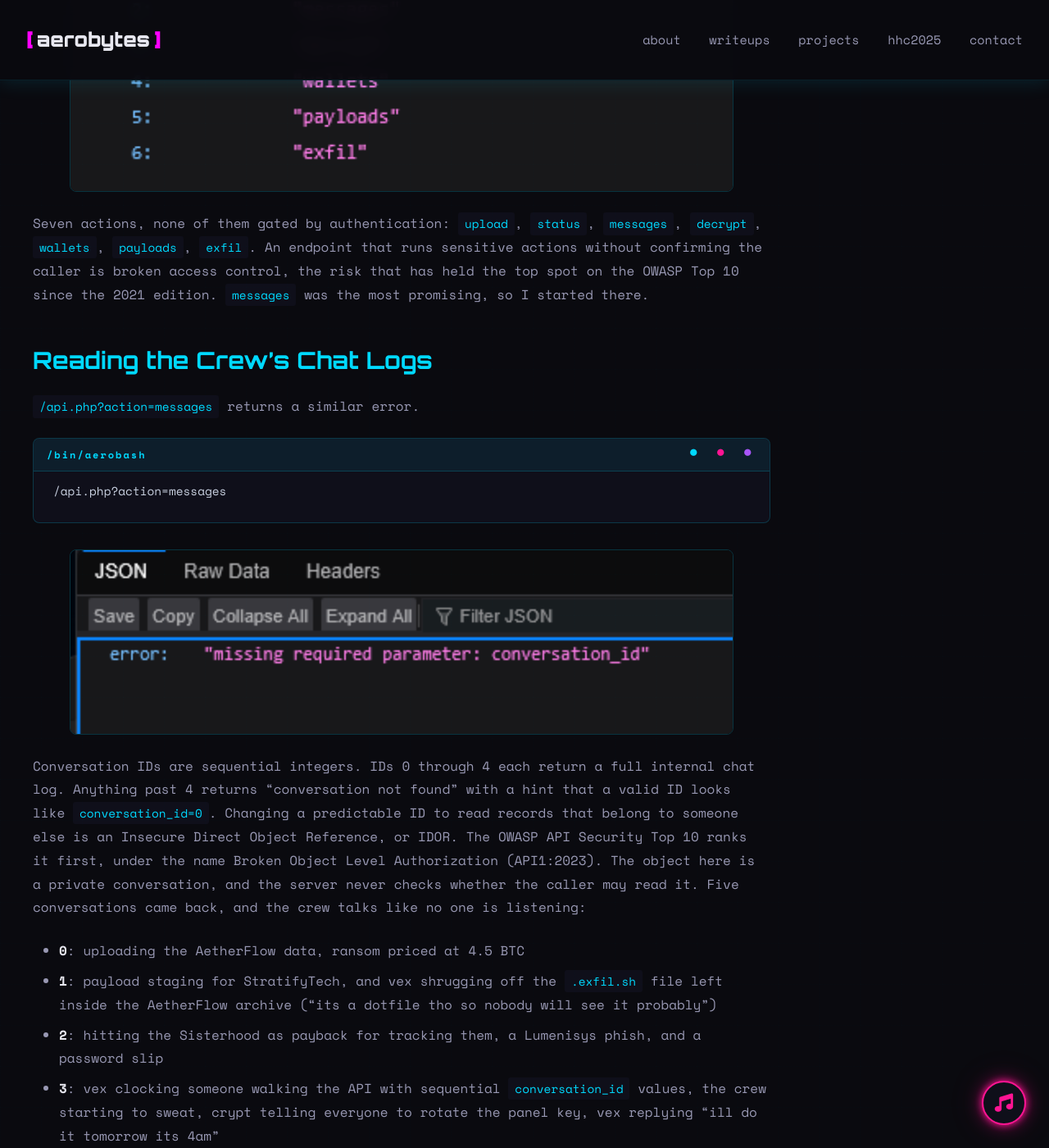
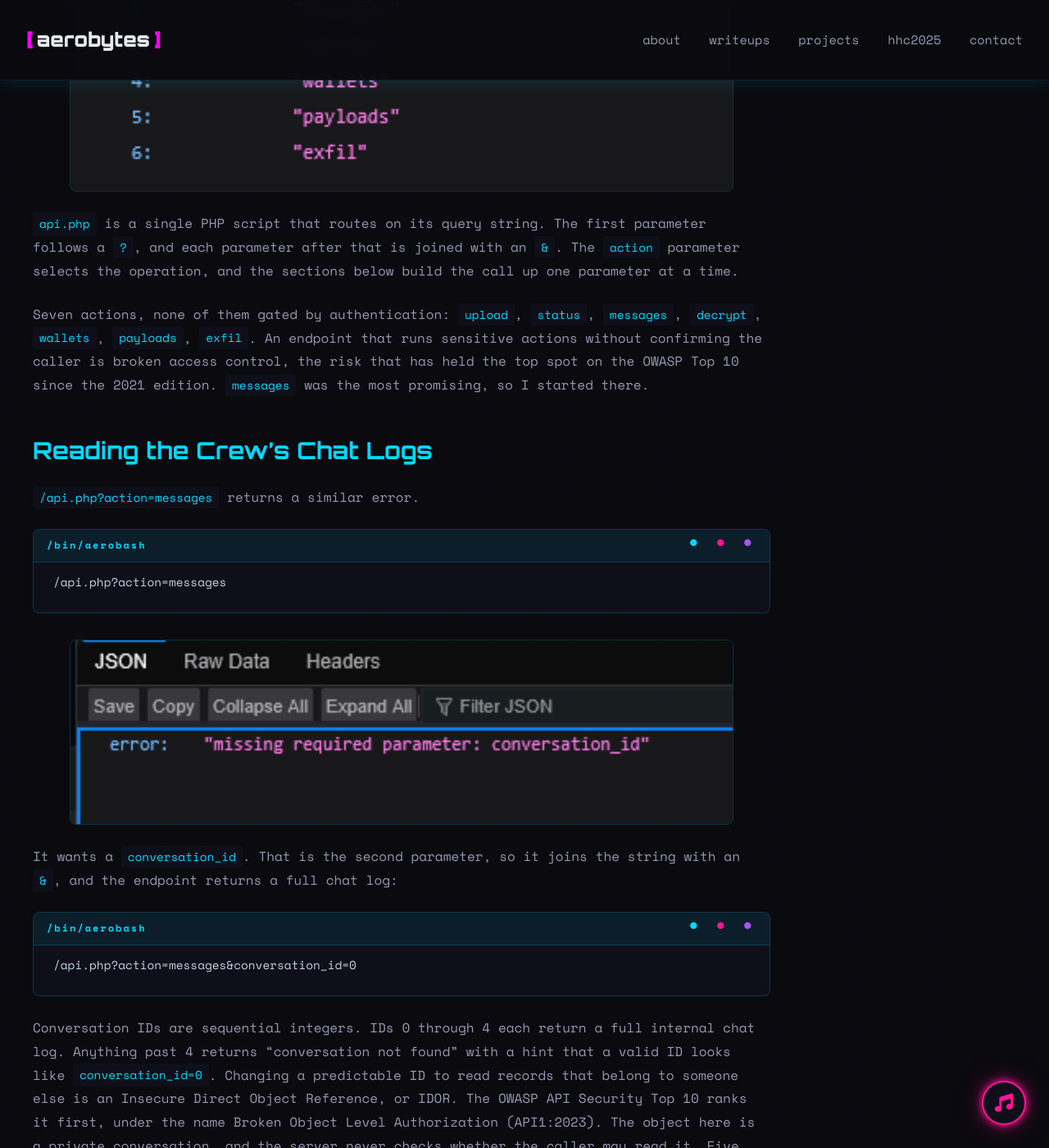
Before and after one commit to Aeronique/aerobytes-site, a Jekyll site: the page built from _posts/2026-08-19-sisterhood-travelling-packets.md, in a window 1280 px wide and 1400 px high, scrolled down 4336 px. Shown: the whole window at 82% size. Built offline with Jekyll 4.4.1, drawn with Linux system fonts in a browser that asks for light colours.

Commit message:
Update 2026-08-19-sisterhood-travelling-packets.md

````diff
--- a/_posts/2026-08-19-sisterhood-travelling-packets.md
+++ b/_posts/2026-08-19-sisterhood-travelling-packets.md
@@ -67,6 +67,8 @@ Hitting `/api.php` with no parameters returns an error that lists every action i
 
 ![api.php returning its full list of valid actions inside a JSON error](/assets/images/sisterhood-travelling-packets/4.png)
 
+`api.php` is a single PHP script that routes on its query string. The first parameter follows a `?`, and each parameter after that is joined with an `&`. The `action` parameter selects the operation, and the sections below build the call up one parameter at a time.
+
 Seven actions, none of them gated by authentication: `upload`, `status`, `messages`, `decrypt`, `wallets`, `payloads`, `exfil`. An endpoint that runs sensitive actions without confirming the caller is broken access control, the risk that has held the top spot on the OWASP Top 10 since the 2021 edition. `messages` was the most promising, so I started there.
 
 ## Reading the Crew's Chat Logs
@@ -78,6 +80,12 @@ Seven actions, none of them gated by authentication: `upload`, `status`, `messag
 ```
 
 ![The messages action asking for a conversation_id parameter](/assets/images/sisterhood-travelling-packets/5.png)
+
+It wants a `conversation_id`. That is the second parameter, so it joins the string with an `&`, and the endpoint returns a full chat log:
+
+```
+/api.php?action=messages&conversation_id=0
+```
 
 Conversation IDs are sequential integers. IDs 0 through 4 each return a full internal chat log. Anything past 4 returns "conversation not found" with a hint that a valid ID looks like `conversation_id=0`. Changing a predictable ID to read records that belong to someone else is an Insecure Direct Object Reference, or IDOR. The OWASP API Security Top 10 ranks it first, under the name Broken Object Level Authorization (API1:2023). The object here is a private conversation, and the server never checks whether the caller may read it. Five conversations came back, and the crew talks like no one is listening:
 
````
